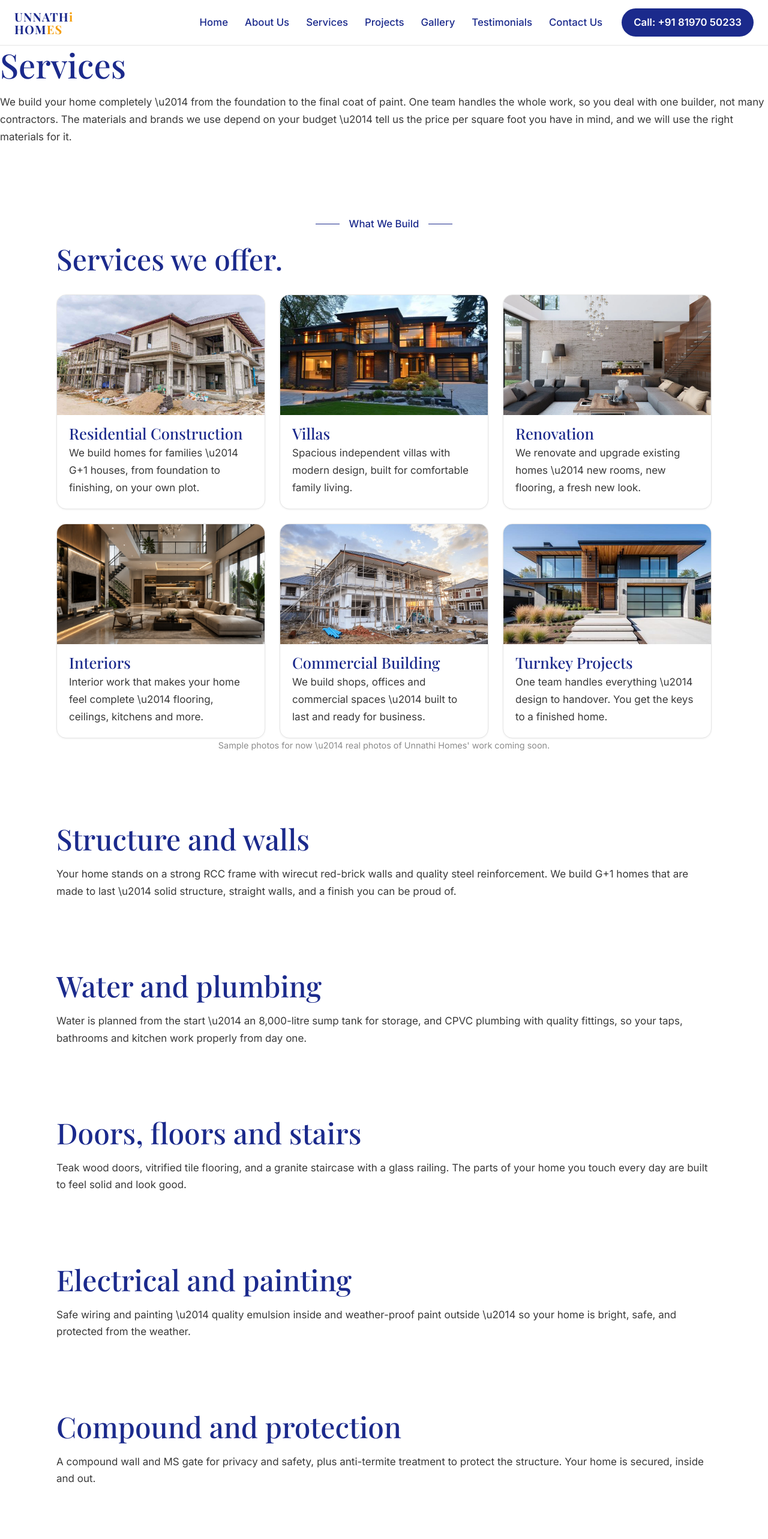
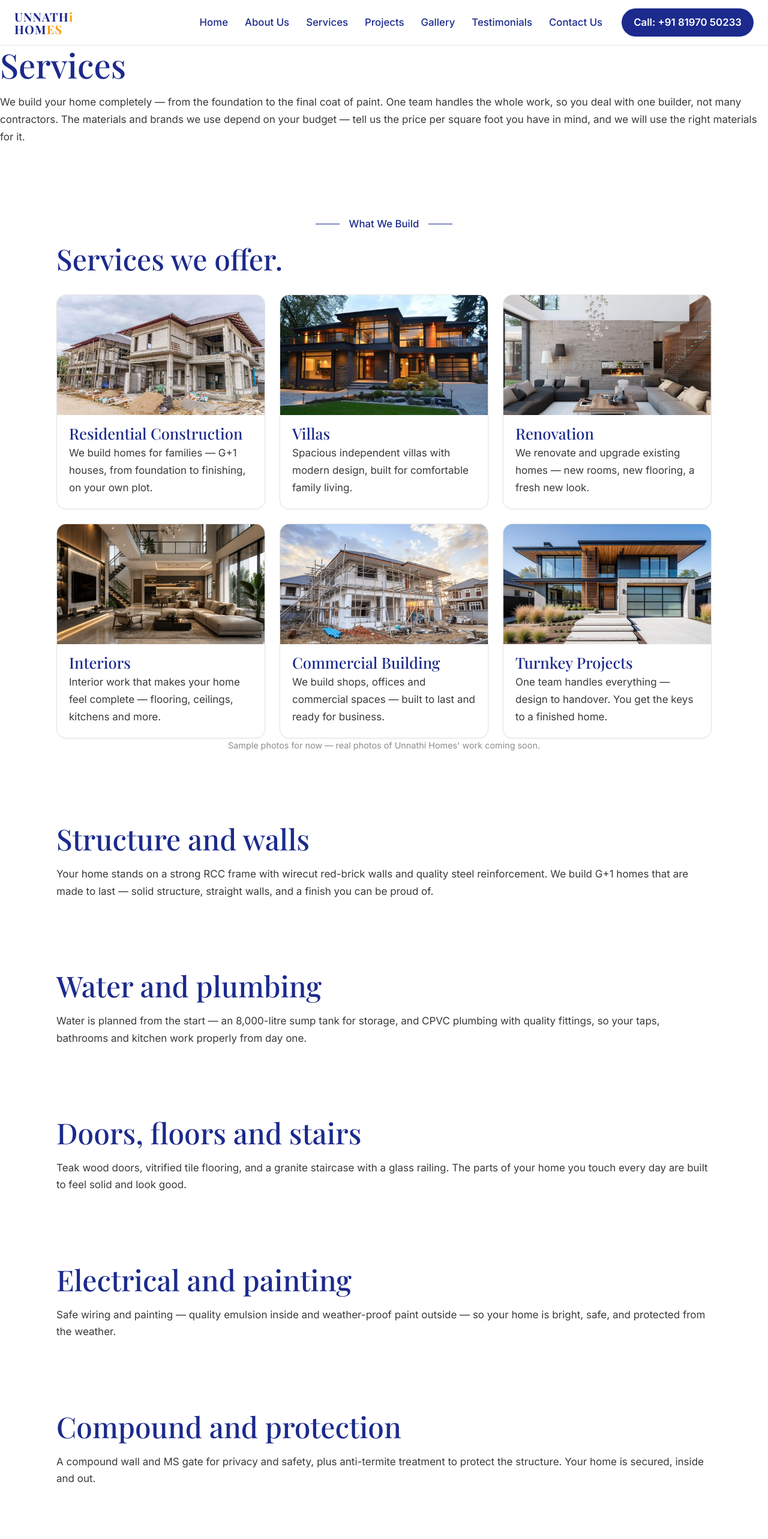
Before and after one commit to ullas2007/unnathi-homes, a React (Vite) app: page /services in a window 1280 px wide. Shown: the top 2566 px of the page at 60% size. Built offline with nearby package versions, Linux system fonts and the light colour scheme.

Commit message:
Fix broken characters: replace literal \u2014 and \u00a9 escapes in JSX text with the real em dash and copyright characters

```diff
--- a/src/App.jsx
+++ b/src/App.jsx
@@ -32,7 +32,7 @@ function App() {
         </div>
         <p>Unnathi Homes, K R Extension, 4th Main Road, Near Shankar Mutt, Tiptur 572201</p>
         <p>Phone: +91 81970 50233</p>
-        <p className="footer-bottom">\u00a9 2026 Unnathi Homes. All Rights Reserved.</p>
+        <p className="footer-bottom">© 2026 Unnathi Homes. All Rights Reserved.</p>
       </footer>
     </BrowserRouter>
   );
--- a/src/pages/Home.jsx
+++ b/src/pages/Home.jsx
@@ -48,7 +48,7 @@ function Home() {
             <figcaption>Living room</figcaption>
           </figure>
         </div>
-        <p className="note">Sample photos for now \u2014 real photos of Unnathi Homes' work coming soon.</p>
+        <p className="note">Sample photos for now — real photos of Unnathi Homes' work coming soon.</p>
       </section>
 
       <section className="process">
@@ -63,7 +63,7 @@ function Home() {
           <li>
             <span className="step-num">2</span>
             <h3>Design</h3>
-            <p>We plan your home \u2014 layout, rooms and elevation.</p>
+            <p>We plan your home — layout, rooms and elevation.</p>
           </li>
           <li>
             <span className="step-num">3</span>
@@ -73,7 +73,7 @@ function Home() {
           <li>
             <span className="step-num">4</span>
             <h3>Construction</h3>
-            <p>We build it \u2014 foundation to finishing, one complete work.</p>
+            <p>We build it — foundation to finishing, one complete work.</p>
           </li>
           <li>
             <span className="step-num">5</span>
@@ -85,7 +85,7 @@ function Home() {
 
       <section className="cta">
         <h2>Planning to build your home?</h2>
-        <p>Call us or send an enquiry \u2014 we will get back to you soon.</p>
+        <p>Call us or send an enquiry — we will get back to you soon.</p>
         <a href="tel:+918197050233" className="btn">Call: +91 81970 50233</a>
         <Link to="/contact" className="btn">Get a Free Quote</Link>
       </section>
--- a/src/pages/Services.jsx
+++ b/src/pages/Services.jsx
@@ -5,10 +5,10 @@ function Services() {
     <div>
       <h1>Services</h1>
       <p>
-        We build your home completely \u2014 from the foundation to the final
+        We build your home completely — from the foundation to the final
         coat of paint. One team handles the whole work, so you deal with one
         builder, not many contractors. The materials and brands we use depend
-        on your budget \u2014 tell us the price per square foot you have in
+        on your budget — tell us the price per square foot you have in
         mind, and we will use the right materials for it.
       </p>
 
@@ -19,7 +19,7 @@ function Services() {
           <article className="service-card">
             <img src="/construction1.jpg" alt="Residential house under construction" loading="lazy" />
             <h3>Residential Construction</h3>
-            <p>We build homes for families \u2014 G+1 houses, from foundation to finishing, on your own plot.</p>
+            <p>We build homes for families — G+1 houses, from foundation to finishing, on your own plot.</p>
           </article>
           <article className="service-card">
             <img src="/home-night.jpg" alt="Modern villa at twilight" loading="lazy" />
@@ -29,25 +29,25 @@ function Services() {
           <article className="service-card">
             <img src="/interior2.jpg" alt="Renovated home interior" loading="lazy" />
             <h3>Renovation</h3>
-            <p>We renovate and upgrade existing homes \u2014 new rooms, new flooring, a fresh new look.</p>
+            <p>We renovate and upgrade existing homes — new rooms, new flooring, a fresh new look.</p>
           </article>
           <article className="service-card">
             <img src="/interior1.jpg" alt="Living room interior with glass staircase" loading="lazy" />
             <h3>Interiors</h3>
-            <p>Interior work that makes your home feel complete \u2014 flooring, ceilings, kitchens and more.</p>
+            <p>Interior work that makes your home feel complete — flooring, ceilings, kitchens and more.</p>
           </article>
           <article className="service-card">
             <img src="/construction2.webp" alt="Commercial building under construction" loading="lazy" />
             <h3>Commercial Building</h3>
-            <p>We build shops, offices and commercial spaces \u2014 built to last and ready for business.</p>
+            <p>We build shops, offices and commercial spaces — built to last and ready for business.</p>
           </article>
           <article className="service-card">
             <img src="/hero.jpg" alt="Completed turnkey home" loading="lazy" />
             <h3>Turnkey Projects</h3>
-            <p>One team handles everything \u2014 design to handover. You get the keys to a finished home.</p>
+            <p>One team handles everything — design to handover. You get the keys to a finished home.</p>
           </article>
         </div>
-        <p className="note">Sample photos for now \u2014 real photos of Unnathi Homes' work coming soon.</p>
+        <p className="note">Sample photos for now — real photos of Unnathi Homes' work coming soon.</p>
       </section>
 
       <section>
@@ -55,7 +55,7 @@ function Services() {
         <p>
           Your home stands on a strong RCC frame with wirecut red-brick walls
           and quality steel reinforcement. We build G+1 homes that are made to
-          last \u2014 solid structure, straight walls, and a finish you can
+          last — solid structure, straight walls, and a finish you can
           be proud of.
         </p>
       </section>
@@ -63,7 +63,7 @@ function Services() {
       <section>
         <h2>Water and plumbing</h2>
         <p>
-          Water is planned from the start \u2014 an 8,000-litre sump tank for
+          Water is planned from the start — an 8,000-litre sump tank for
           storage, and CPVC plumbing with quality fittings, so your taps,
           bathrooms and kitchen work properly from day one.
         </p>
@@ -81,8 +81,8 @@ function Services() {
       <section>
         <h2>Electrical and painting</h2>
         <p>
-          Safe wiring and painting \u2014 quality emulsion inside and
-          weather-proof paint outside \u2014 so your home is bright, safe,
+          Safe wiring and painting — quality emulsion inside and
+          weather-proof paint outside — so your home is bright, safe,
           and protected from the weather.
         </p>
       </section>
@@ -98,7 +98,7 @@ function Services() {
 
       <section>
         <h2>Planning to build your home?</h2>
-        <p>Call us and tell us about your plot \u2014 we will take it from there.</p>
+        <p>Call us and tell us about your plot — we will take it from there.</p>
         <a href="tel:+918197050233" className="btn">Call: +91 81970 50233</a>
         <a href="https://wa.me/918197050233" className="btn">WhatsApp</a>
         <Link to="/contact" className="btn">Enquire Now</Link>
```
